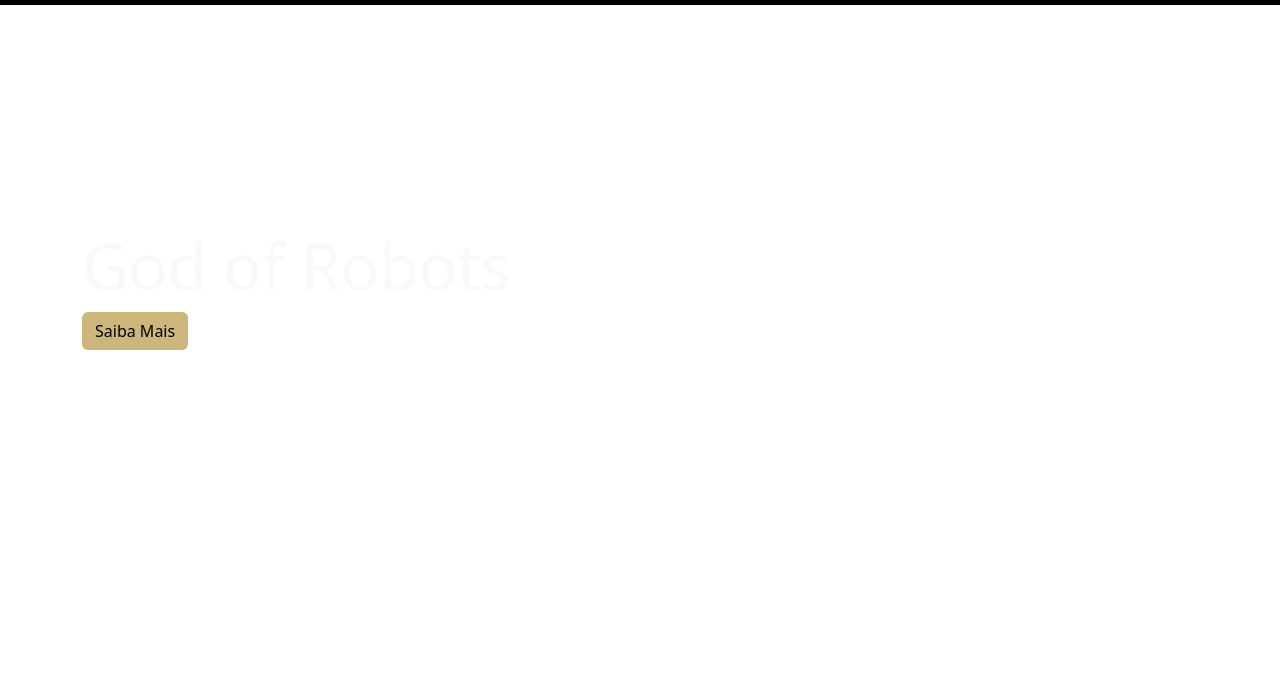
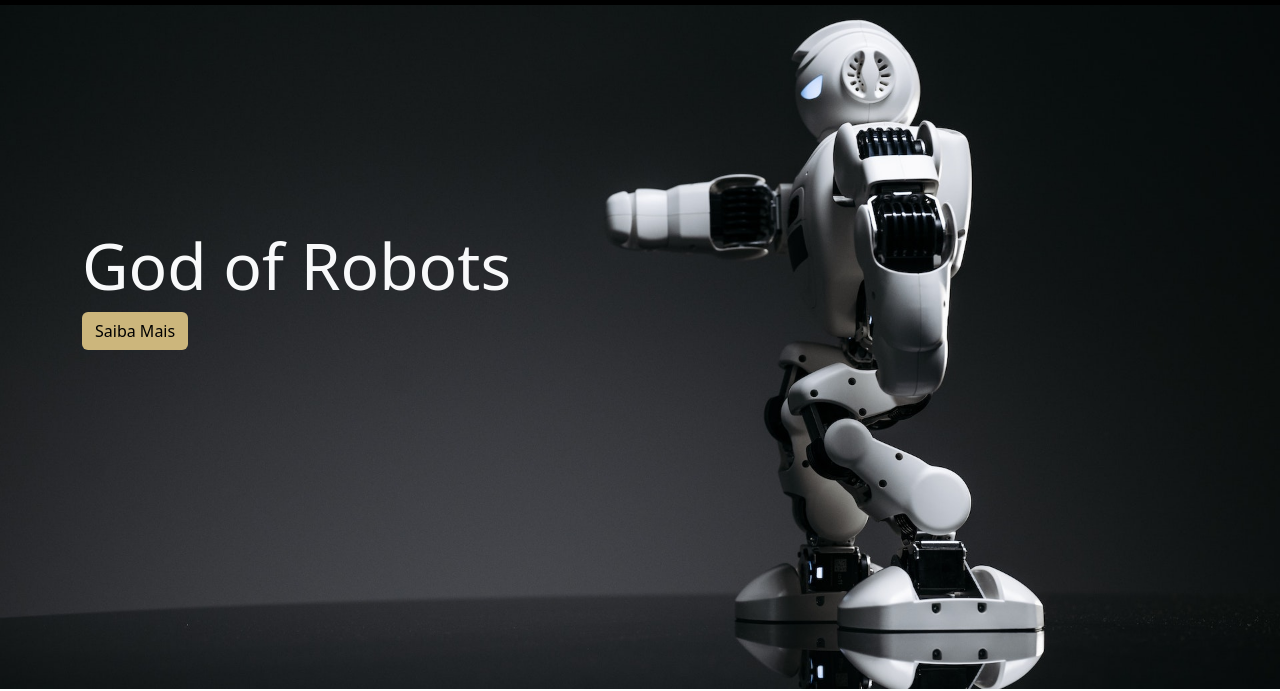
Before and after one commit to VictorYudi28/botOfWar, a plain HTML site: page index.html in a window 1280 px wide. Shown: the part 111-802 px from the top of the page. Drawn offline with nearby package versions, Linux system fonts and the light colour scheme; the site is published under a folder, as on GitHub Pages, so addresses that start at the root find nothing.

Commit message:
mudando o caminho

```diff
--- a/assets/css/style.css
+++ b/assets/css/style.css
@@ -44,7 +44,7 @@ nav {
 
 .section-banner {
     height: 100vh;
-    background-image: url('/assets/images/roboBanner.jpg');
+    background-image: url('../images/roboBanner.jpg');
     background-size: cover;
     background-attachment: fixed;
 }
```
